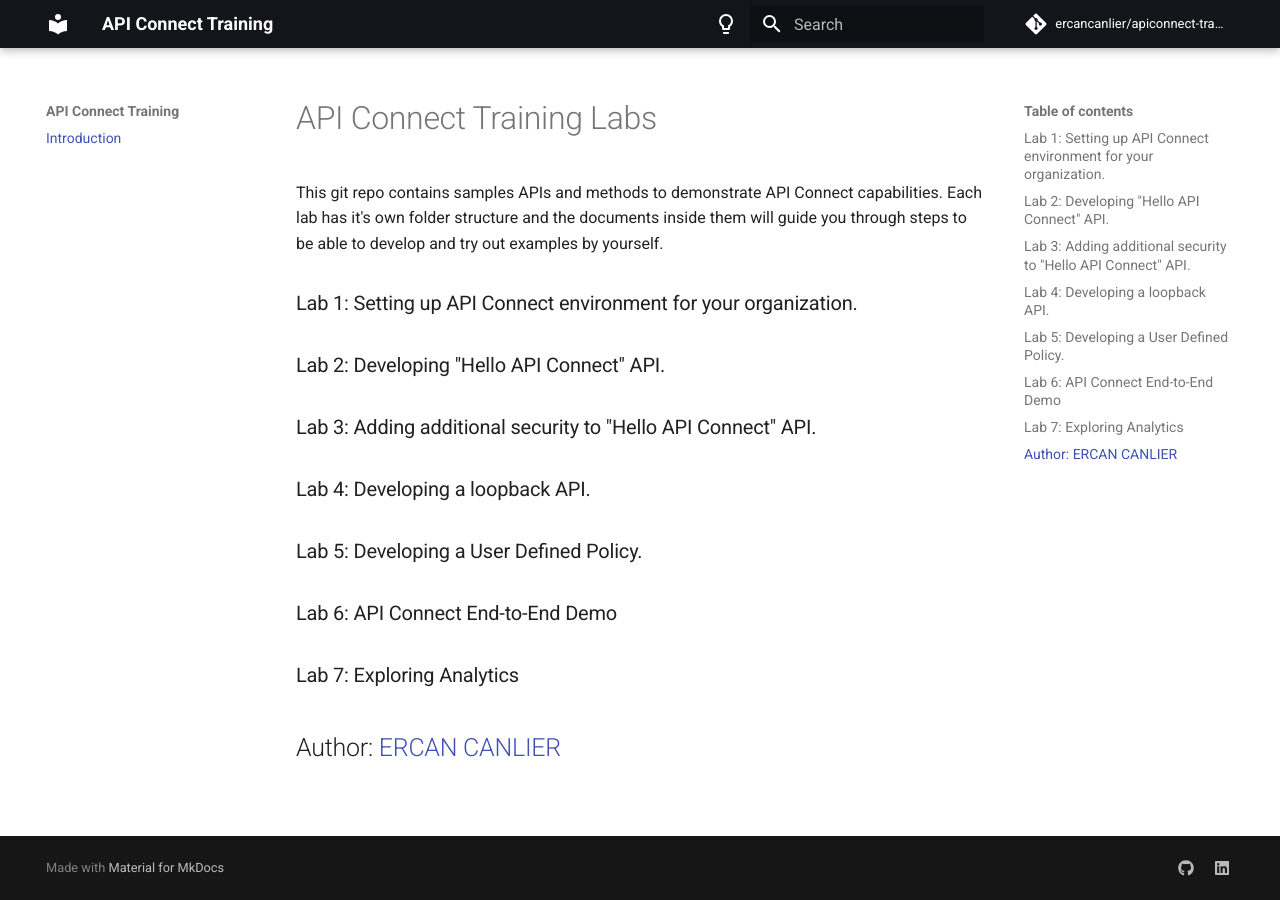
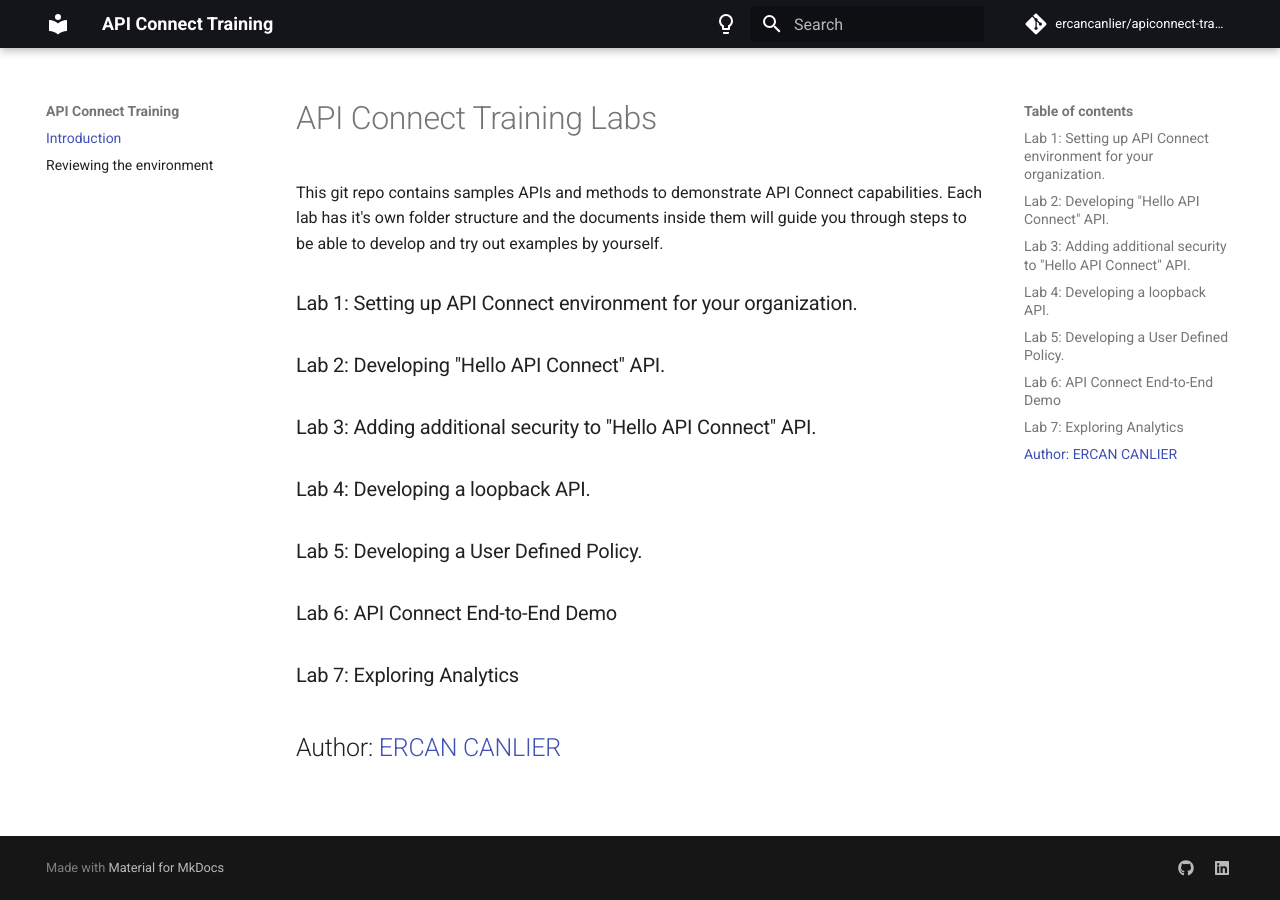
Before and after one commit to ercancanlier/apiconnect-training, an MkDocs documentation site: the page built from content/index.md, in a window 1280 px wide. Built offline with MkDocs 1.6.1 and Material for MkDocs 9.7.7, drawn with Linux system fonts in a browser that asks for light colours; comment, search, counter and statistics services are not loaded.

Commit message:
Content update

```diff
--- a/mkdocs.yml
+++ b/mkdocs.yml
@@ -82,7 +82,7 @@
 # Navigation
 nav:
   - Introduction: index.md
-  #- Reviewing the environment: lab1/lab1.md
+  - Reviewing the environment: lab1/lab1.md
   #- Developing Hello World API Definition: lab2/lab2.md
   #- Developing a microservice with LoopBack 4: lab3/lab3.md
   #- Deploying the microservice to OpenShift: lab4/lab4.md
```
